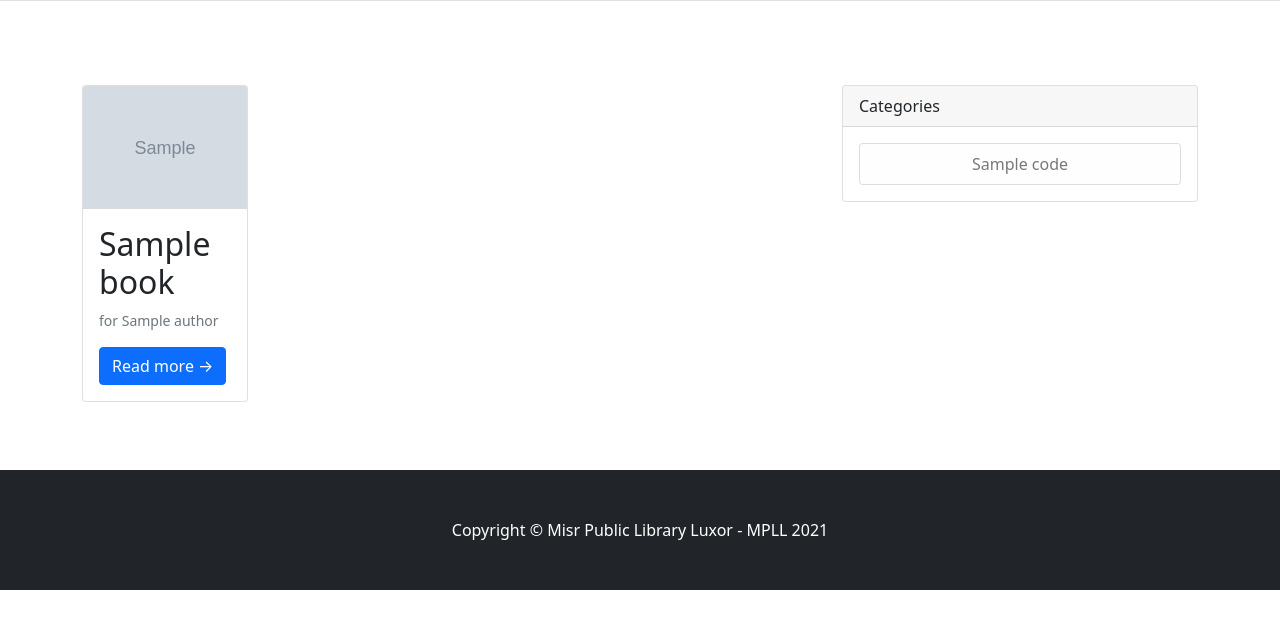
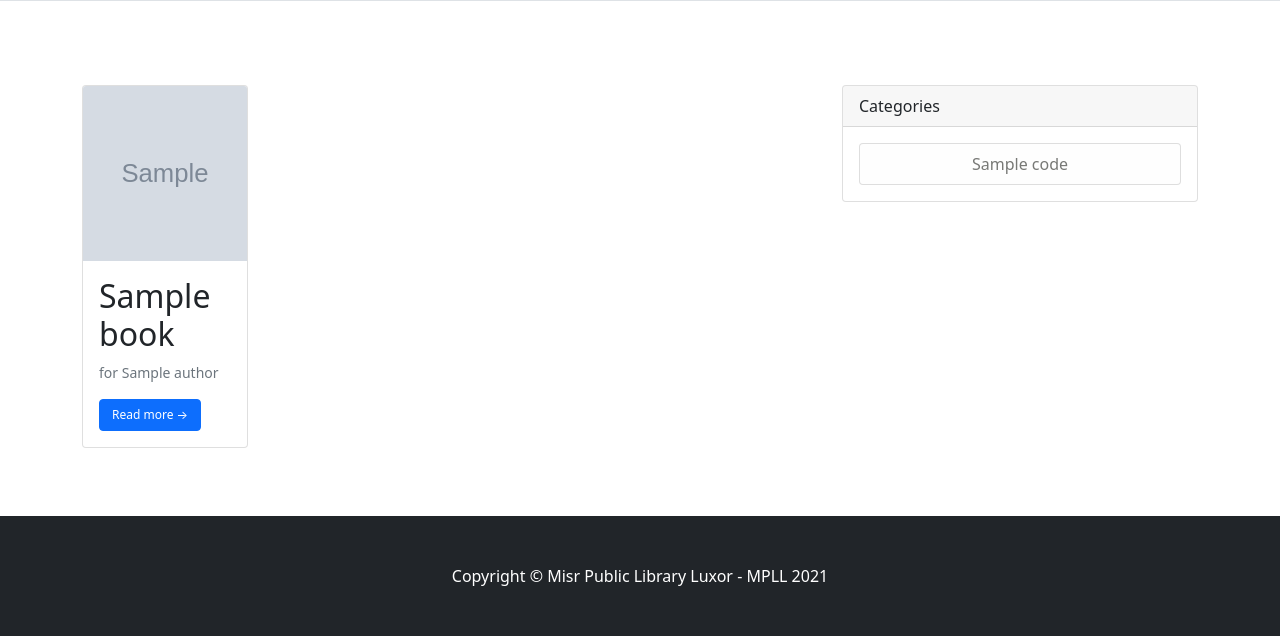
Before and after one commit to ZiadMansourM/MPLL, a Django app: page /booking/ in a window 1280 px wide. Shown: the part 334-970 px from the top of the page. Before the commit the page ends 924 px from the top, so only its background shows below. Run offline with Django 3.2, Linux system fonts and the light colour scheme; tables that the repository leaves empty hold one stand-in row (values such as "Sample post"); grey boxes marked "Sample" are stand-in pictures; parts of the project's set-up code (start-up, migrations or seed data) failed here and were passed over; some libraries are stand-ins or nearby versions.

Commit message:
added book app related classes

```diff
--- a/main/static/main/css/main.css
+++ b/main/static/main/css/main.css
@@ -14,9 +14,14 @@ section.main-section {
     display: inline-block;
 }
 
-.pin-card {
+.pin-card-post {
     background-size: cover;
     height: 350px;
+}
+
+.pin-card-book {
+    background-size: cover;
+    height: 175px;
 }
 
 .detailed-card {
@@ -33,7 +38,7 @@ a.a-cat:hover {
     color: #0f0f0f;
 }
 
-.ellipses-handler{
+.ellipses-handler {
     overflow: hidden;
     text-overflow: ellipsis;
     display: -webkit-box;
@@ -51,3 +56,12 @@ a.a-cat:hover {
     height: 50px;
     background-size: cover;
 }
+
+.book-read-more {
+    font-size: 12px
+}
+
+.date-published-handler{
+    font-weight: bold;
+    color: brown;
+}
```
